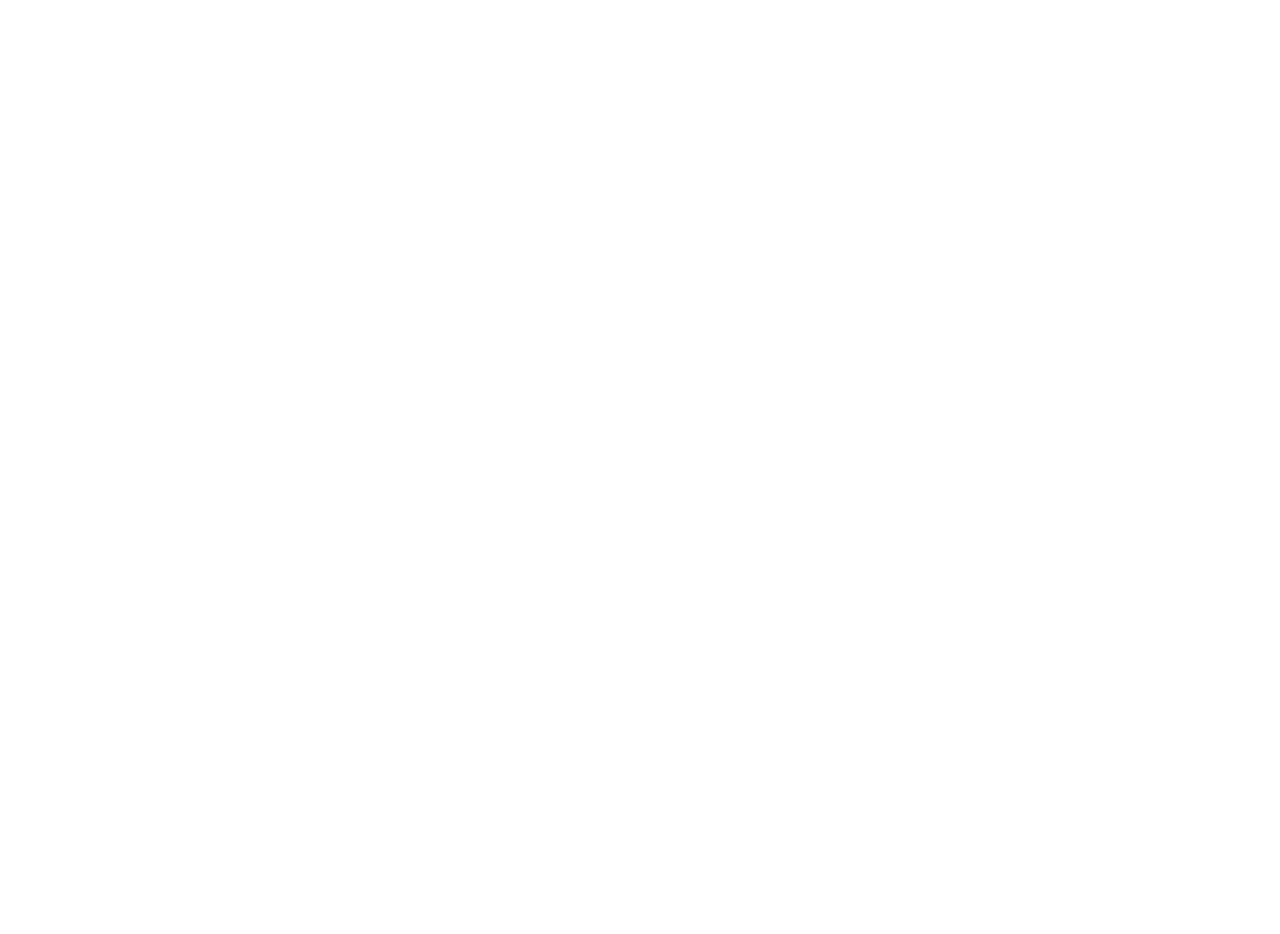
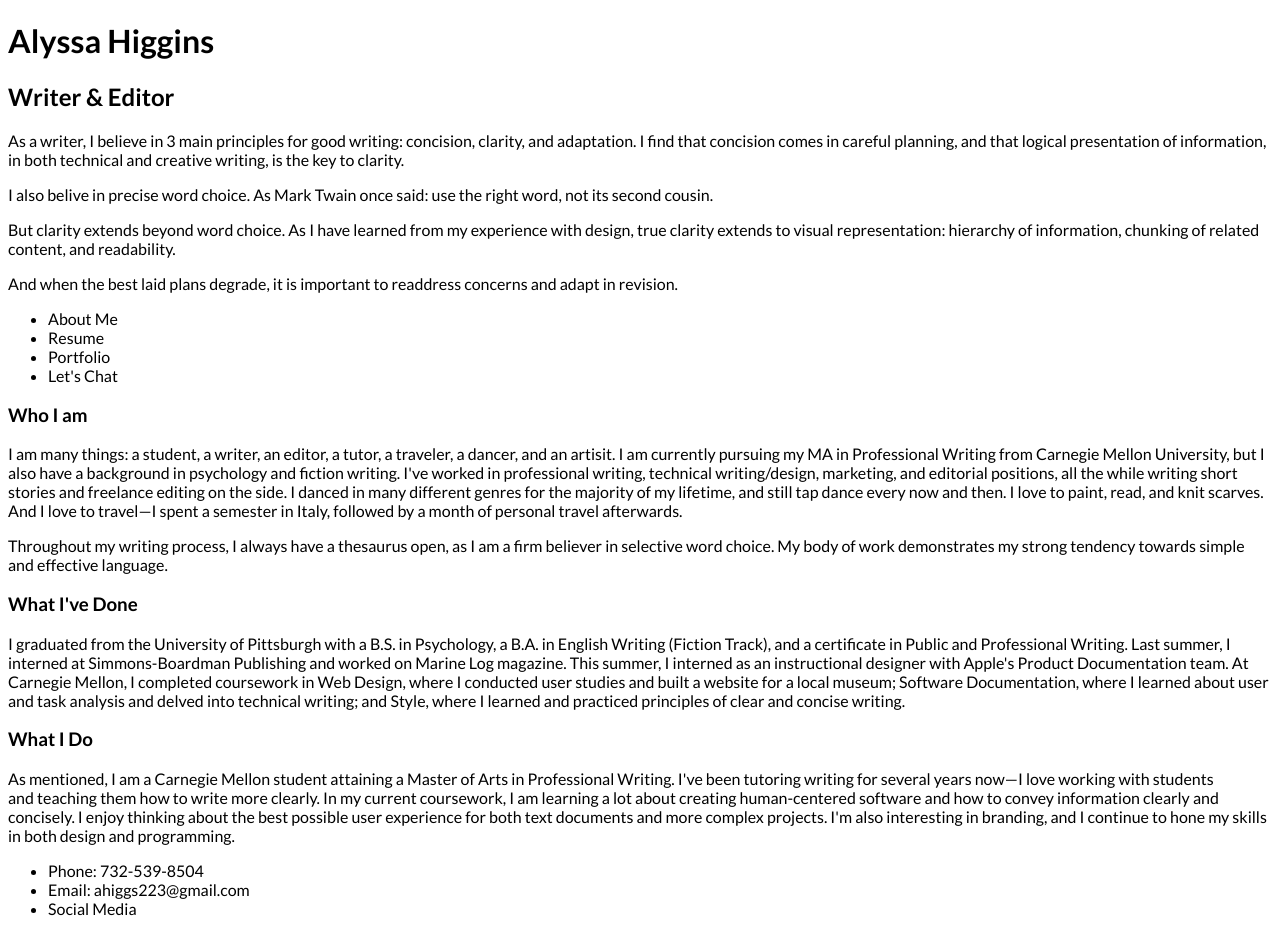
Before and after one commit to ahiggs223/alyssa.me, a plain HTML site: page index.html in a window 1280 px wide. Before the commit the page ends 800 px from the top, so only its background shows below. Drawn offline with Linux system fonts and the light colour scheme.

Commit message:
Getting set up
getting set up

```diff
--- a/index.html
+++ b/index.html
@@ -11,14 +11,50 @@
 
     <body>
 
+    <div class="TopHeader">
+    <h1>Alyssa Higgins</h1>
+    <h2>Writer &amp; Editor </h2>
+        <div class="IntroPara">
+            <p>As a writer, I believe in 3 main principles for good writing: concision, clarity, and adaptation. I find that concision comes in careful planning, and that logical presentation of information, in both technical and creative writing, is the key to clarity.</p>
+
+            <p>I also belive in precise word choice. As Mark Twain once said: use the right word, not its second cousin.</p>
+
+            <p>But clarity extends beyond word choice. As I have learned from my experience with design, true clarity extends to visual representation: hierarchy of information, chunking of related content, and readability.</p>
+
+            <p>And when the best laid plans degrade, it is important to readdress concerns and adapt in revision.</p>
+        </div>
+    </div>
+
+    <div class="NavBar">
+        <ul>
+            <li title="About Me">About Me</li>
+            <li title="Resume">Resume</li>
+            <li title="Portfolio">Portfolio</li>
+            <li title="Contact">Let's Chat</li>
+        </ul>
+    </div>
+
+    <div class="AboutMeSection">
+        <h3>Who I am</h3>
+            <p>I am many things: a student, a writer, an editor, a tutor, a traveler, a dancer, and an artisit. I am currently pursuing my MA in Professional Writing from Carnegie Mellon University, but I also have a background in psychology and fiction writing. I've worked in professional writing, technical writing/design, marketing, and editorial positions, all the while writing short stories and freelance editing on the side. I danced in many different genres for the majority of my lifetime, and still tap dance every now and then. I love to paint, read, and knit scarves. And I love to travel&mdash;I spent a semester in Italy, followed by a month of personal travel afterwards.</p>
+
+            <p>Throughout my writing process, I always have a thesaurus open, as I am a firm believer in selective word choice. My body of work demonstrates my strong tendency towards simple and effective language.</p>
+
+        <h3>What I've Done</h3>
+            <p>I graduated from the University of Pittsburgh with a B.S. in Psychology, a B.A. in English Writing (Fiction Track), and a certificate in Public and Professional Writing. Last summer, I interned at Simmons-Boardman Publishing and worked on Marine Log magazine. This summer, I interned as an instructional designer with Apple's Product Documentation team. At Carnegie Mellon, I completed coursework in Web Design, where I conducted user studies and built a website for a local museum; Software Documentation, where I learned about user and task analysis and delved into technical writing; and Style, where I learned and practiced principles of clear and concise writing.</p>
+
+        <h3>What I Do</h3>
+            <p>As mentioned, I am a Carnegie Mellon student attaining a Master of Arts in Professional Writing. I've been tutoring writing for several years now&mdash;I love working with students and teaching them how to write more clearly. In my current coursework, I am learning a lot about creating human-centered software and how to convey information clearly and concisely. I enjoy thinking about the best possible user experience for both text documents and more complex projects. I'm also interesting in branding, and I continue to hone my skills in both design and programming.</p>
+    </div>
 
 
-
-
-
-
-
-
+    <div class="footer">
+        <ul>
+            <li>Phone: 732-539-8504</li>
+            <li>Email: ahiggs223@gmail.com</li>
+            <li>Social Media</li>
+        </ul>
+    </div>
 
 
     </body>
--- a/styles.css
+++ b/styles.css
@@ -1 +1,11 @@
-styles.css
+@import url(https://fonts.googleapis.com/css?family=Lato:400,400italic,300,700,900);
+
+
+a, a:link, a:hover, a:visited, a:active {
+    text-decoration: none;
+    border-bottom: none;
+}
+
+p, h1, h2, h3, h4, nav, body,footer {
+    font-family: 'Lato', Arial, sans-serif;
+}
```
Also changed, not shown: contact.html (added, +1 -0 lines), portfolio.html (added, +1 -0 lines), resume.html (added, +1 -0 lines), Card Sort.png (added).
